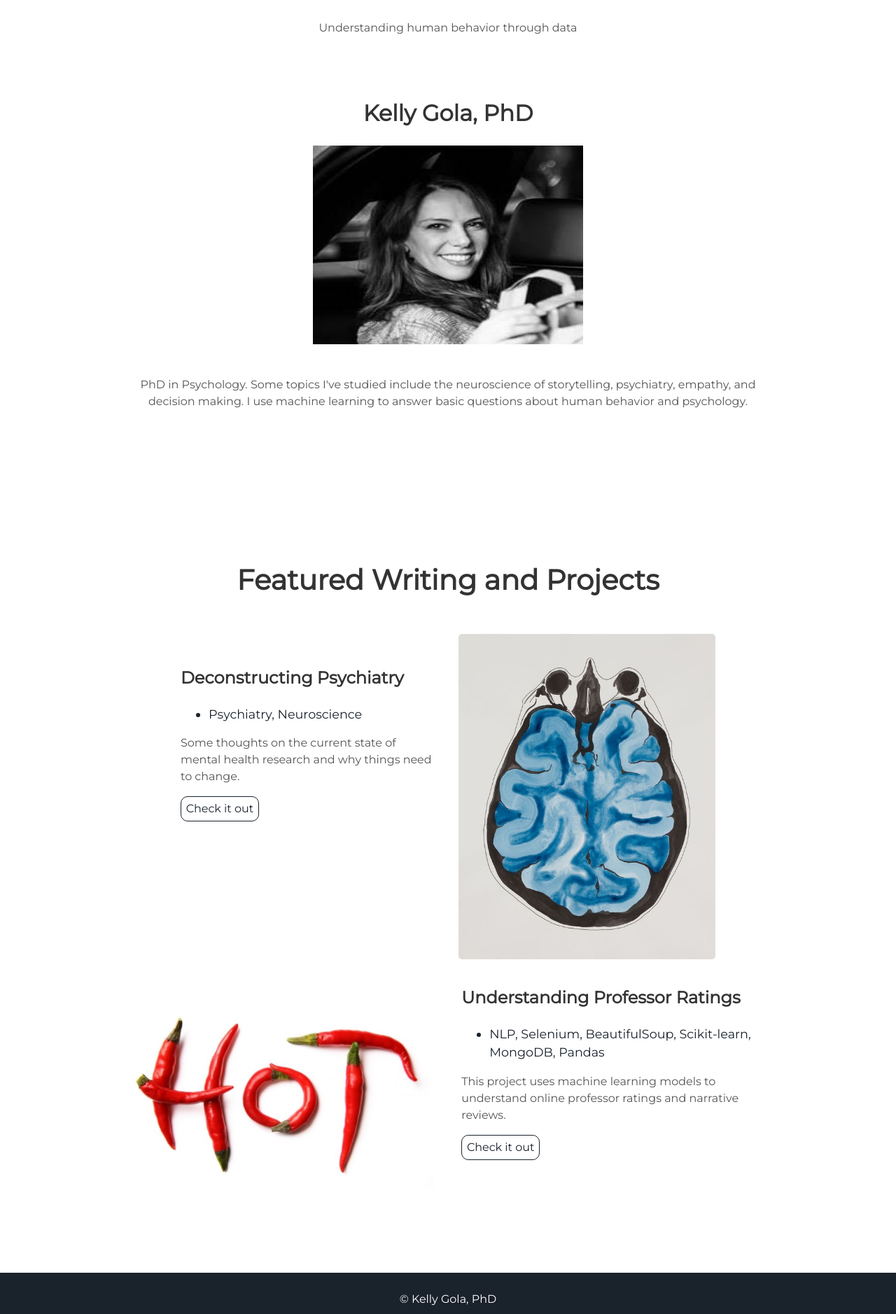
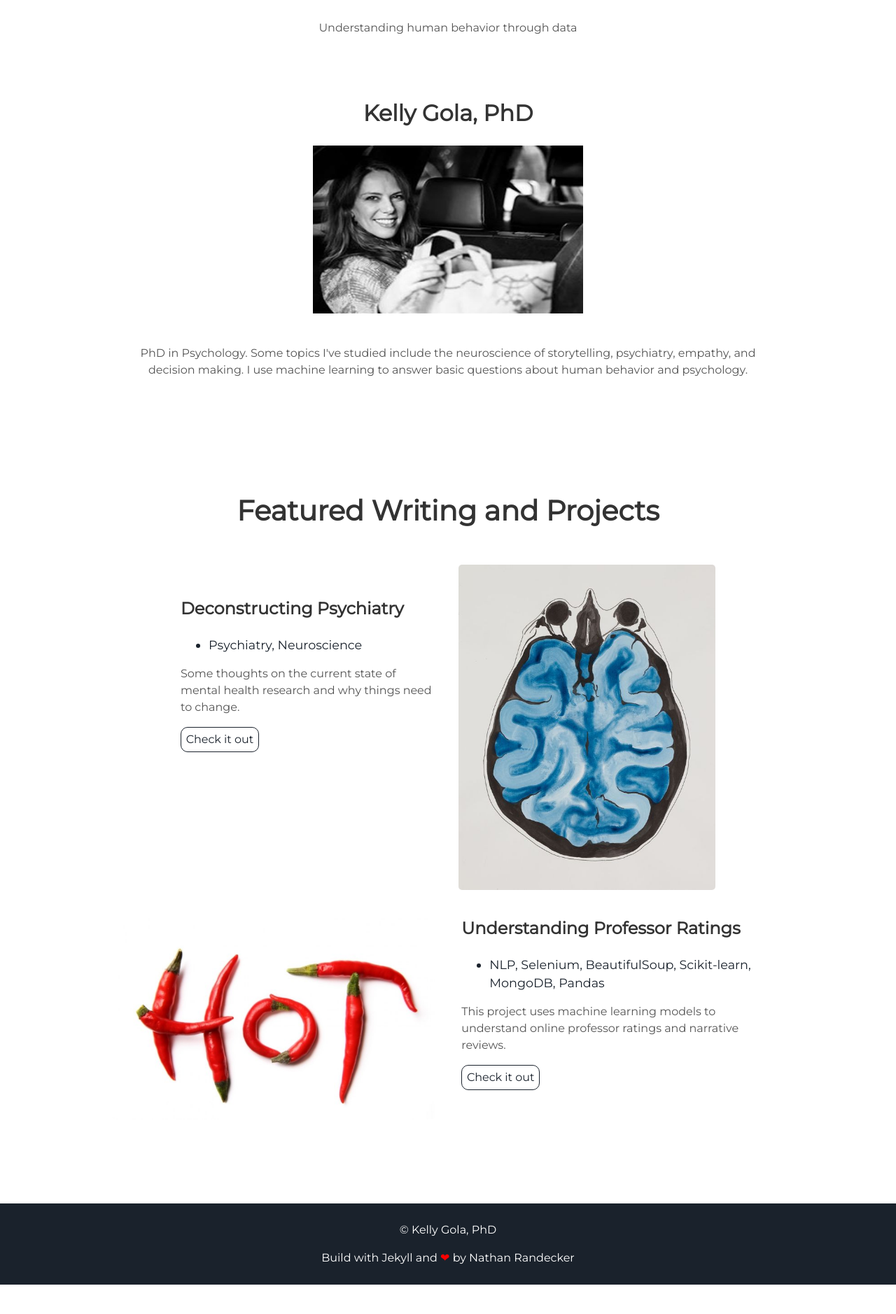
Before and after one commit to kgola/blog, a Jekyll site: the page built from index.html, in a window 1280 px wide. Shown: the part 1029-2907 px from the top of the page at 70% size. Built offline with Jekyll 4.4.1, drawn with Linux system fonts in a browser that asks for light colours; after the commit the page ends 2865 px from its top, so only the background shows below that.

Commit message:
_includes/about.html

```diff
--- a/_includes/about.html
+++ b/_includes/about.html
@@ -5,8 +5,8 @@
   <div class="user">
     <div class="tech">
       <h2>Kelly Gola, PhD</h2>
-      <img alt="mountains" style="width:41%;height:45%" src="{{ "/assets/img/me.jpg" | prepend: site.baseurl }}" />
-      <!--<i class="devicon-html5-plain-wordmark"></i>
+      <img alt="mountains" style="width:41%;height:45%" src="{{ "/assets/img/alsomev2.jpg" | prepend: site.baseurl }}" />
+      <!--<i class="devicon-html5-plain-wordmark">281x</i>
       <i class="devicon-bootstrap-plain-wordmark colored"></i>
       <i class="devicon-sass-original colored"></i>-->
       <p>PhD in Psychology. Some topics I've studied include the neuroscience of storytelling, psychiatry, empathy, and decision making. I use machine learning to answer basic questions about human behavior and psychology.
```
